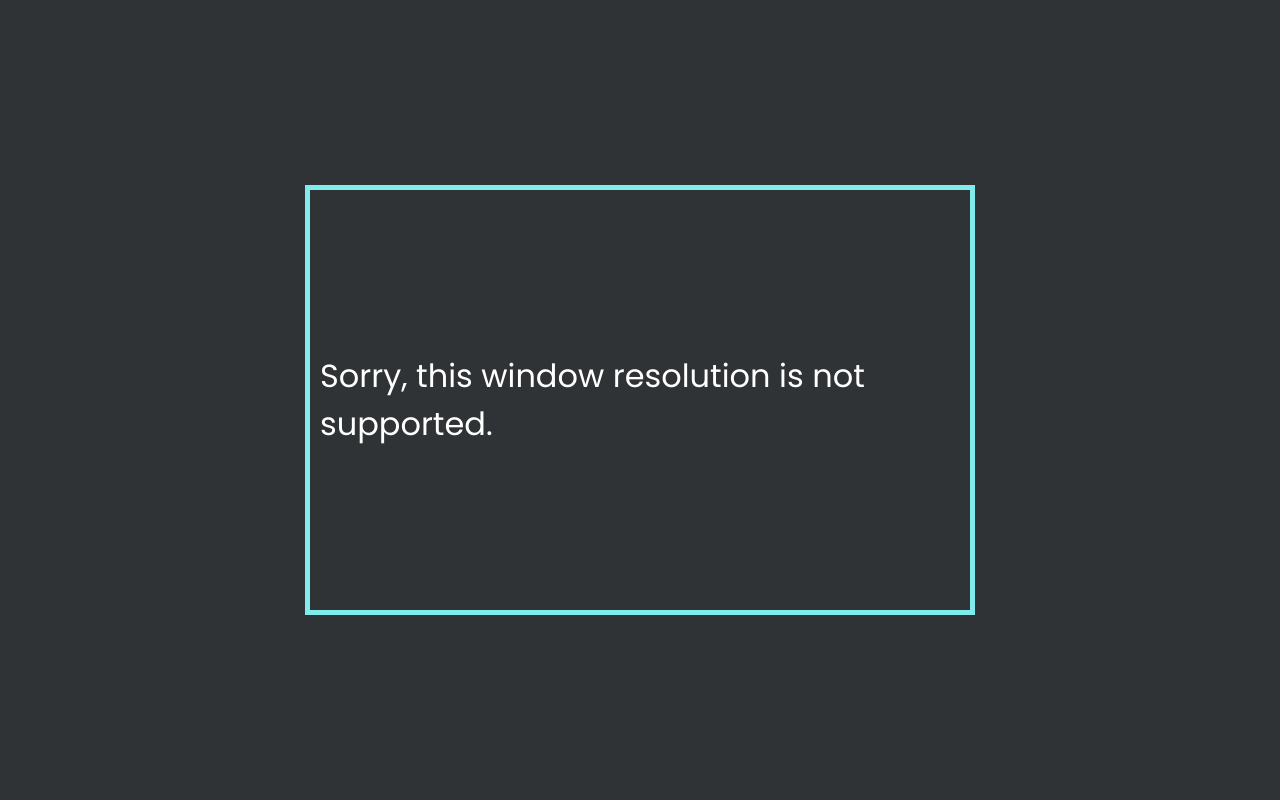
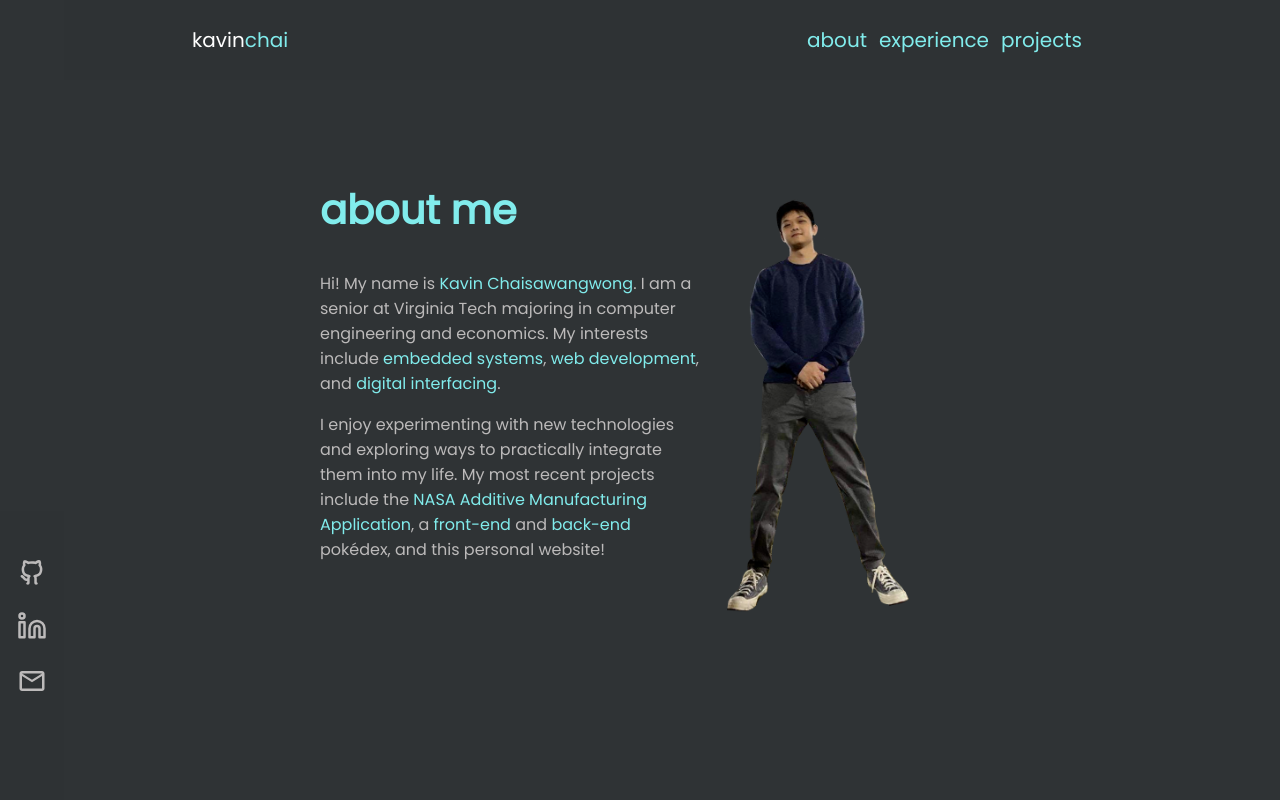
Before and after one commit to kavinchai/kavin_website, a React (Create React App) app: page / in a window 1280 px wide. Shown: the top 800 px of the page. Built offline with nearby package versions, Linux system fonts and the light colour scheme.

Commit message:
Updated website icon

```diff
--- a/src/components/App.js
+++ b/src/components/App.js
@@ -13,7 +13,7 @@ const App = () => {
 
   useEffect(() => {
     // console.log(window.innerWidth);
-    if (window.innerWidth > 1680) {
+    if (window.innerWidth > 950) {
       setValidSize(true);
     } else {
       setValidSize(false);
--- a/src/css/Project.css
+++ b/src/css/Project.css
@@ -14,7 +14,7 @@
   transform: translate(-50%, 0%);
   padding: 10px;
   min-height: 80%;
-  width: 70%;
+  width: 80%;
 }
 
 .projectHeader {
```
Also changed, not shown: 1 other file (tests, documents, lock files or other folders).
